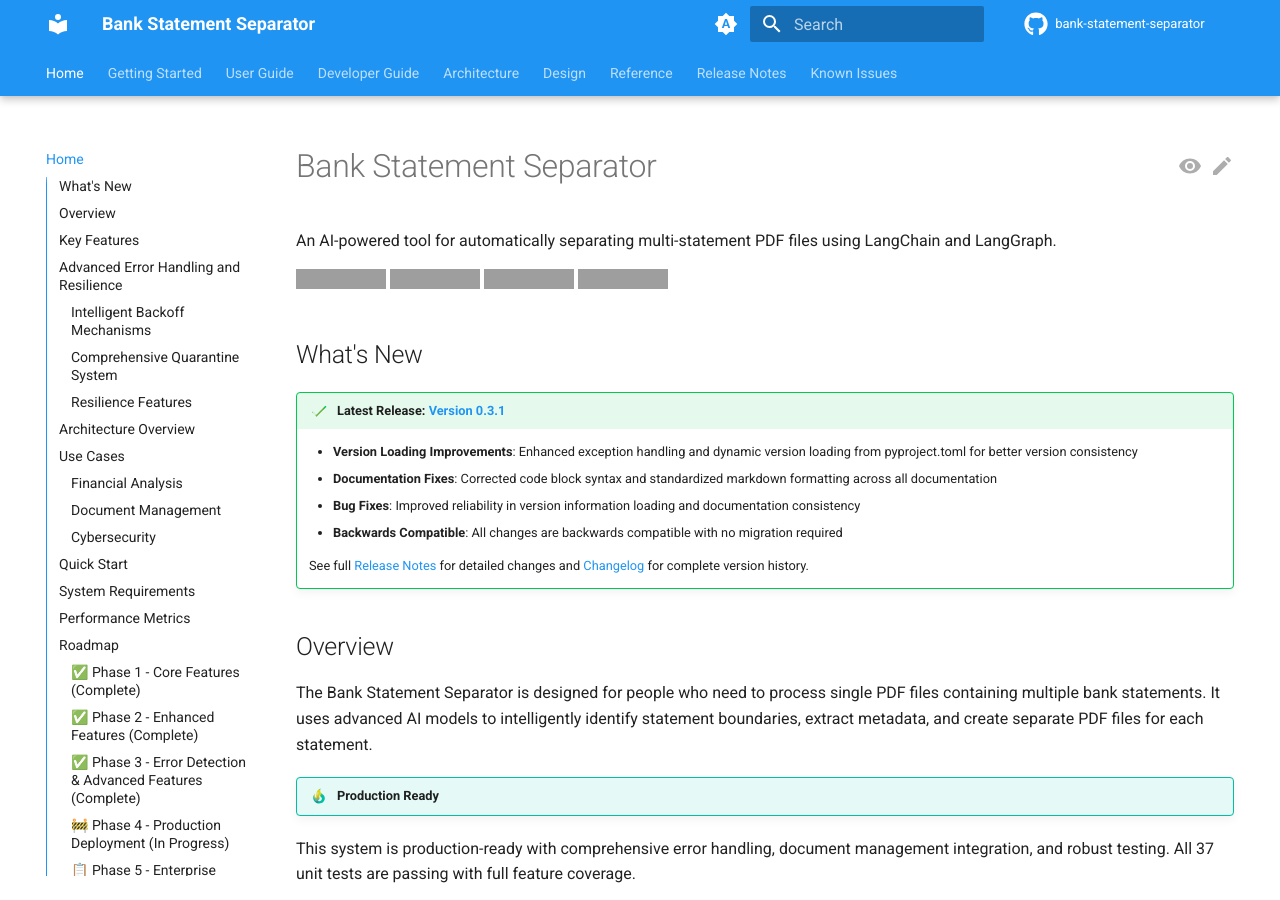
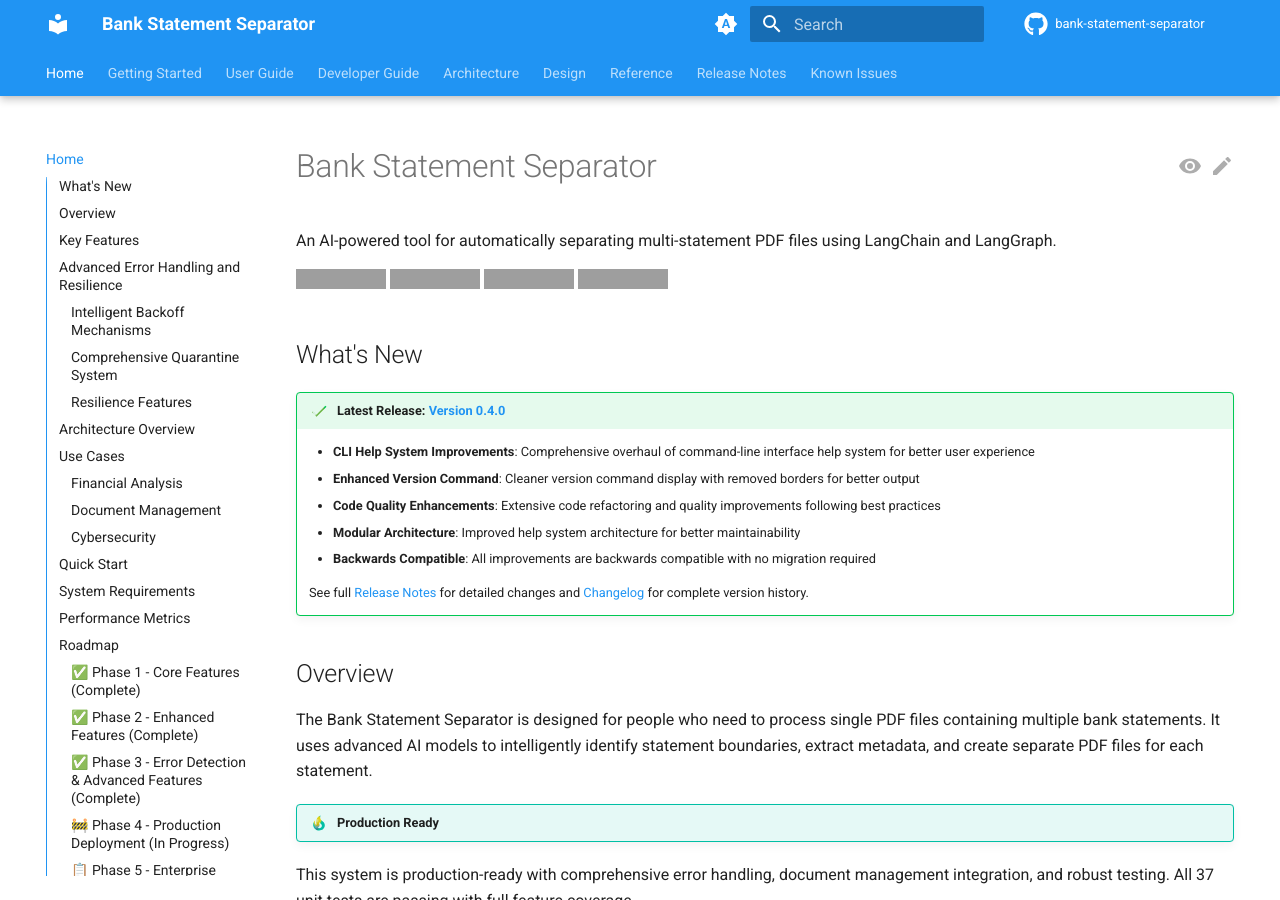
Before and after one commit to madeinoz67/bank-statement-separator, an MkDocs documentation site: the page built from docs/index.md, in a window 1280 px wide and 900 px high, cut to the strip 0-900 px from the top of the window. Built offline with MkDocs 1.6.1 and Material for MkDocs 9.7.7, drawn with Linux system fonts in a browser that asks for light colours; comment, search, counter and statistics services are not loaded; the version menu is left out; grey boxes are pictures that could not be loaded.

Commit message:
docs: add release notes for v0.4.0 and update documentation
- Create comprehensive release notes for version 0.4.0
- Update mkdocs.yml navigation to include v0.4.0 release notes
- Update front page to highlight v0.4.0 as latest release
- Document CLI help system improvements and code quality enhancements

```diff
--- a/docs/index.md
+++ b/docs/index.md
@@ -11,13 +11,14 @@ An AI-powered tool for automatically separating multi-statement PDF files using
 
 ## What's New
 
-!!! success "Latest Release: [Version 0.3.1](release_notes/RELEASE_NOTES_v0.3.1.md)"
-    - **Version Loading Improvements**: Enhanced exception handling and dynamic version loading from pyproject.toml for better version consistency
-    - **Documentation Fixes**: Corrected code block syntax and standardized markdown formatting across all documentation
-    - **Bug Fixes**: Improved reliability in version information loading and documentation consistency
-    - **Backwards Compatible**: All changes are backwards compatible with no migration required
+!!! success "Latest Release: [Version 0.4.0](release_notes/RELEASE_NOTES_v0.4.0.md)"
+    - **CLI Help System Improvements**: Comprehensive overhaul of command-line interface help system for better user experience
+    - **Enhanced Version Command**: Cleaner version command display with removed borders for better output
+    - **Code Quality Enhancements**: Extensive code refactoring and quality improvements following best practices
+    - **Modular Architecture**: Improved help system architecture for better maintainability
+    - **Backwards Compatible**: All improvements are backwards compatible with no migration required
 
-    See full [Release Notes](release_notes/RELEASE_NOTES_v0.3.1.md) for detailed changes and [Changelog](release_notes/CHANGELOG.md) for complete version history.
+    See full [Release Notes](release_notes/RELEASE_NOTES_v0.4.0.md) for detailed changes and [Changelog](release_notes/CHANGELOG.md) for complete version history.
 
 ## Overview
 
--- a/mkdocs.yml
+++ b/mkdocs.yml
@@ -187,6 +187,7 @@ nav:
       - Working Notes: reference/working-notes.md
   - Release Notes:
       - Changelog: release_notes/CHANGELOG.md
+      - Version 0.4.0: release_notes/RELEASE_NOTES_v0.4.0.md
       - Version 0.3.1: release_notes/RELEASE_NOTES_v0.3.1.md
       - Version 0.3.0: release_notes/RELEASE_NOTES_v0.3.0.md
       - Version 0.1.4: release_notes/RELEASE_NOTES_v0.1.4.md
```
Also changed, not shown: docs/release_notes/RELEASE_NOTES_v0.4.0.md (added, +38 -0 lines).
